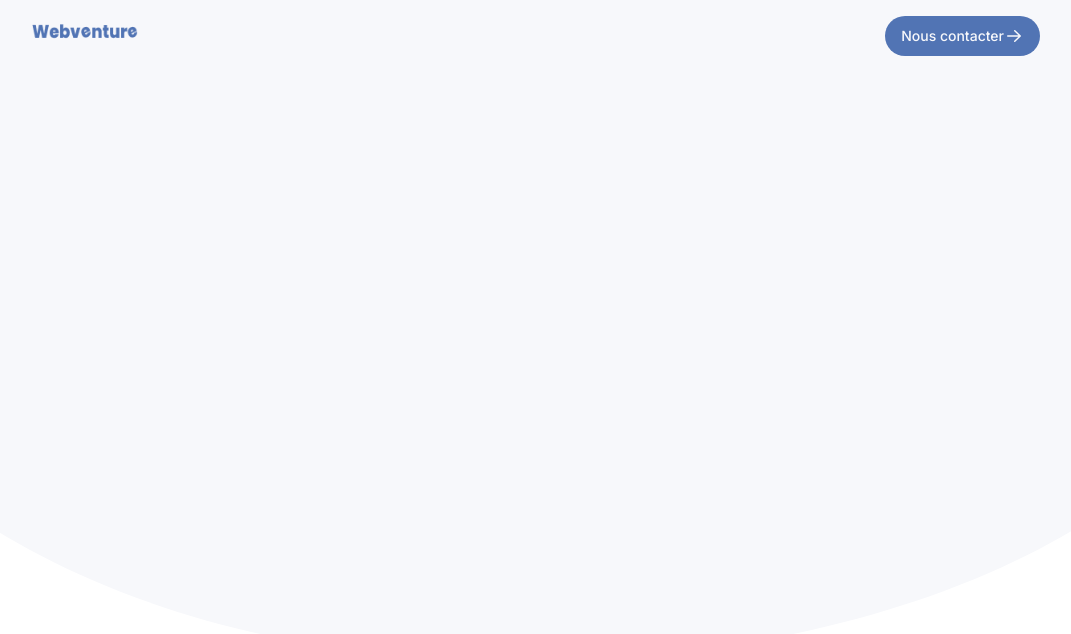
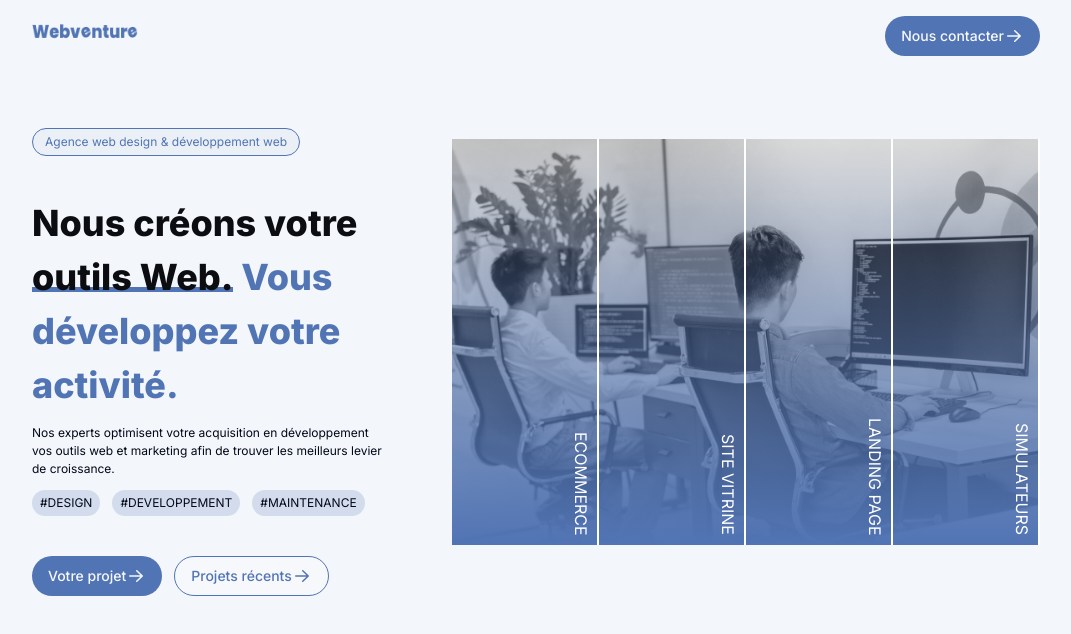
Before and after one commit to magicniclus/weebventure, a Next.js app: page / in a window 1280 px wide. Shown: the top 634 px of the page, without its empty margins (104-1175 px from the left). Built offline with nearby package versions, Linux system fonts and the light colour scheme.

Commit message:
Update Hero.tsx

```diff
--- a/src/components/Hero.tsx
+++ b/src/components/Hero.tsx
@@ -1,12 +1,176 @@
-import BackgroundHero from "./../components/svg/BackgroundHero";
+import Image from "next/image";
 import Nav from "./Nav";
+import { Button } from "./ui/button";
 
 const Hero = () => {
   return (
-    <div className="w-full relative">
-      <BackgroundHero />
-      <Nav />
-    </div>
+    <>
+      <style jsx>{`
+        .overlay-gradient {
+          position: absolute;
+          top: 0;
+          left: 0;
+          width: 100%;
+          height: 100%;
+          background: linear-gradient(
+            to bottom,
+            rgba(255, 255, 255, 0) 0%,
+            #5174b4 100%
+          );
+          z-index: 20; /* S'assure qu'il est au-dessus de l'image mais sous le texte */
+        }
+
+        .text-highlight {
+          display: inline-block;
+          position: relative;
+          z-index: 2;
+        }
+
+        .text-highlight::before {
+          content: "";
+          position: absolute;
+          bottom: 12px;
+          left: 0;
+          width: 100%;
+          height: 5px;
+          background-color: #5174b4;
+          z-index: -1;
+        }
+
+        .lignRight {
+          position: relative;
+          overflow: hidden;
+          cursor: pointer;
+          z-index: 30;
+        }
+
+        .lignRight::before {
+          content: "";
+          position: absolute;
+          right: 0;
+          bottom: 0;
+          width: 2px;
+          height: 100%;
+          background-color: white;
+          transition: background-color 0.5s ease;
+        }
+
+        .vertical-text {
+          position: absolute;
+          bottom: 10px;
+          right: 30px;
+          writing-mode: vertical-lr;
+          transform: translateX(100%);
+          white-space: nowrap;
+          z-index: 31;
+          color: white;
+          transition: transform 0.3s ease;
+        }
+
+        .lignRight:hover .vertical-text {
+          transform: translateX(100%) scale(1.1);
+          color: #f7f8fb;
+        }
+
+        .lignRight::before {
+          content: "";
+          position: absolute;
+          right: 0;
+          bottom: 0;
+          width: 2px; /* Largeur de la ligne à droite */
+          height: 100%; /* Hauteur initiale à 100% */
+          background: white; /* Arrière-plan initial blanc */
+          z-index: 30;
+          transition: background-color 0.5s ease;
+        }
+
+        .lignRight:hover::before {
+          background: linear-gradient(to top, #5174b4 0%, white 100%);
+          background-size: 100% 100%;
+          background-repeat: no-repeat;
+          animation: fillUpGradient 0.5s ease forwards;
+        }
+
+        @keyframes fillUpGradient {
+          0% {
+            background: white;
+            background-size: 100% 0%;
+          }
+          100% {
+            background: linear-gradient(to top, #5174b4 0%, white 100%);
+            background-size: 100% 100%;
+          }
+        }
+      `}</style>
+
+      <div className="w-full relative bg-accentDev/10 pb-10">
+        <Nav />
+        <div className="max-w-5xl mx-auto py-4 px-2 flex justify-between md:flex-row flex-col items-center">
+          <div className="md:w-5/12 w-full">
+            <div className="px-3 py-1 rounded-full border border-primaryDev text-primaryDev max-w-max text-[12px] md:mt-10 bg-primaryDev/5">
+              Agence web design & développement web
+            </div>
+            <h1 className="text-textDev font-extrabold text-[36px] mt-10">
+              Nous créons votre{" "}
+              <span className="text-highlight">outils Web.</span>{" "}
+              <span className="text-primaryDev">
+                Vous développez votre activité.
+              </span>
+            </h1>
+            <p className="text-[12px] w-10/12 mt-3">
+              Nos experts optimisent votre acquisition en développement vos
+              outils web et marketing afin de trouver les meilleurs levier de
+              croissance.
+            </p>
+            <div className="text-[12px] flex mt-3">
+              <p className="p-1 px-2 bg-primaryDev/20 max-w-max rounded-full">
+                #DESIGN
+              </p>
+              <p className="p-1 px-2 bg-primaryDev/20 max-w-max rounded-full ml-3">
+                #DEVELOPPEMENT
+              </p>
+              <p className="p-1 px-2 bg-primaryDev/20 max-w-max rounded-full ml-3">
+                #MAINTENANCE
+              </p>
+            </div>
+            <div className="mt-10">
+              <Button variant="perso">Votre projet</Button>
+              <Button variant="persoSecondary" className="ml-3">
+                Projets récents
+              </Button>
+            </div>
+          </div>
+          <div className="md:w-7/12 w-full md:mt-0 mt-14">
+            <div className="relative">
+              <Image
+                src="/background/dev.jpg"
+                alt="hero"
+                width={600}
+                height={400}
+                layout="responsive"
+                objectFit="cover"
+                objectPosition="center"
+              />
+              <div className="w-full h-full absolute top-0 left-0 flex">
+                <div className="overlay-gradient"></div>
+                <div className="h-full w-1/4 lignRight relative">
+                  <p className="vertical-text">ECOMMERCE</p>
+                </div>
+                <div className="h-full w-1/4 lignRight relative">
+                  <p className="vertical-text">SITE VITRINE</p>
+                </div>
+                <div className="h-full w-1/4 lignRight relative">
+                  <p className="vertical-text">LANDING PAGE</p>
+                </div>
+                <div className="h-full w-1/4 lignRight relative">
+                  <p className="vertical-text">SIMULATEURS</p>
+                </div>
+              </div>
+            </div>
+          </div>
+        </div>
+      </div>
+    </>
   );
 };
 
```
